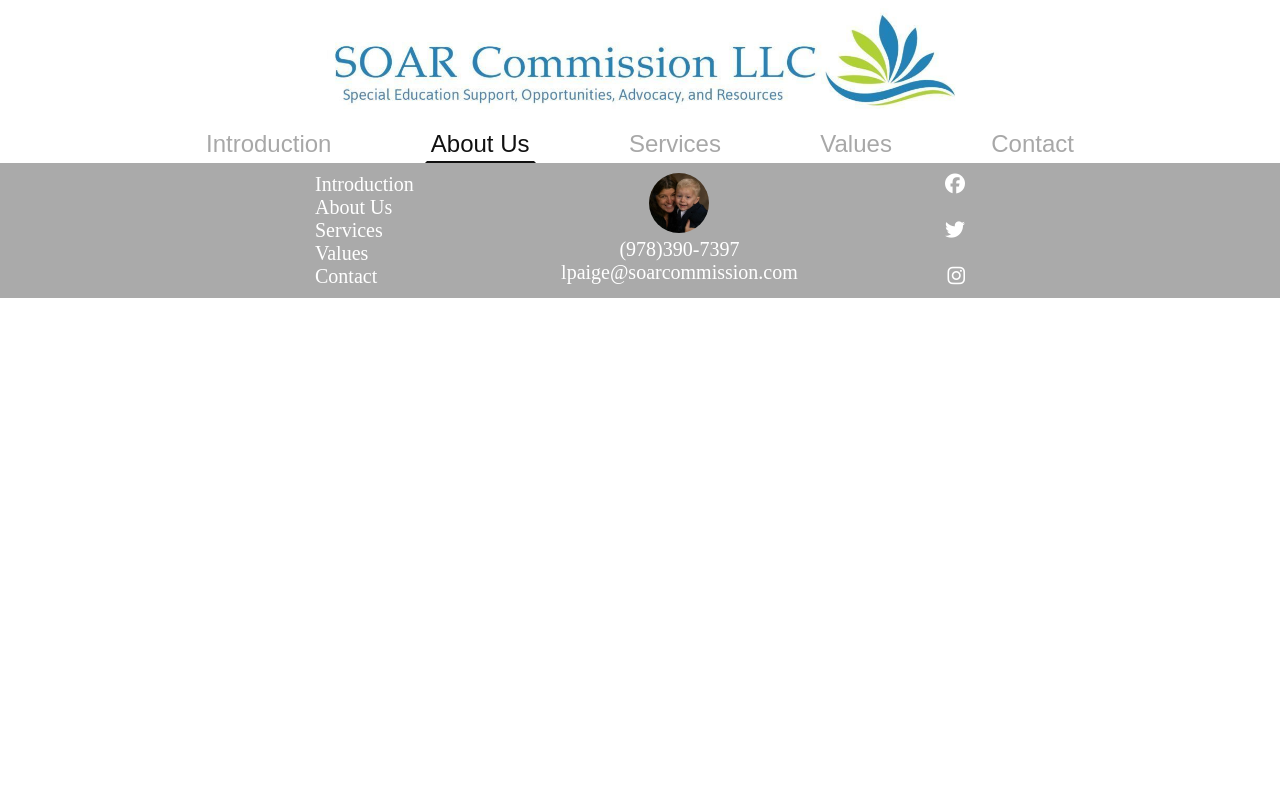
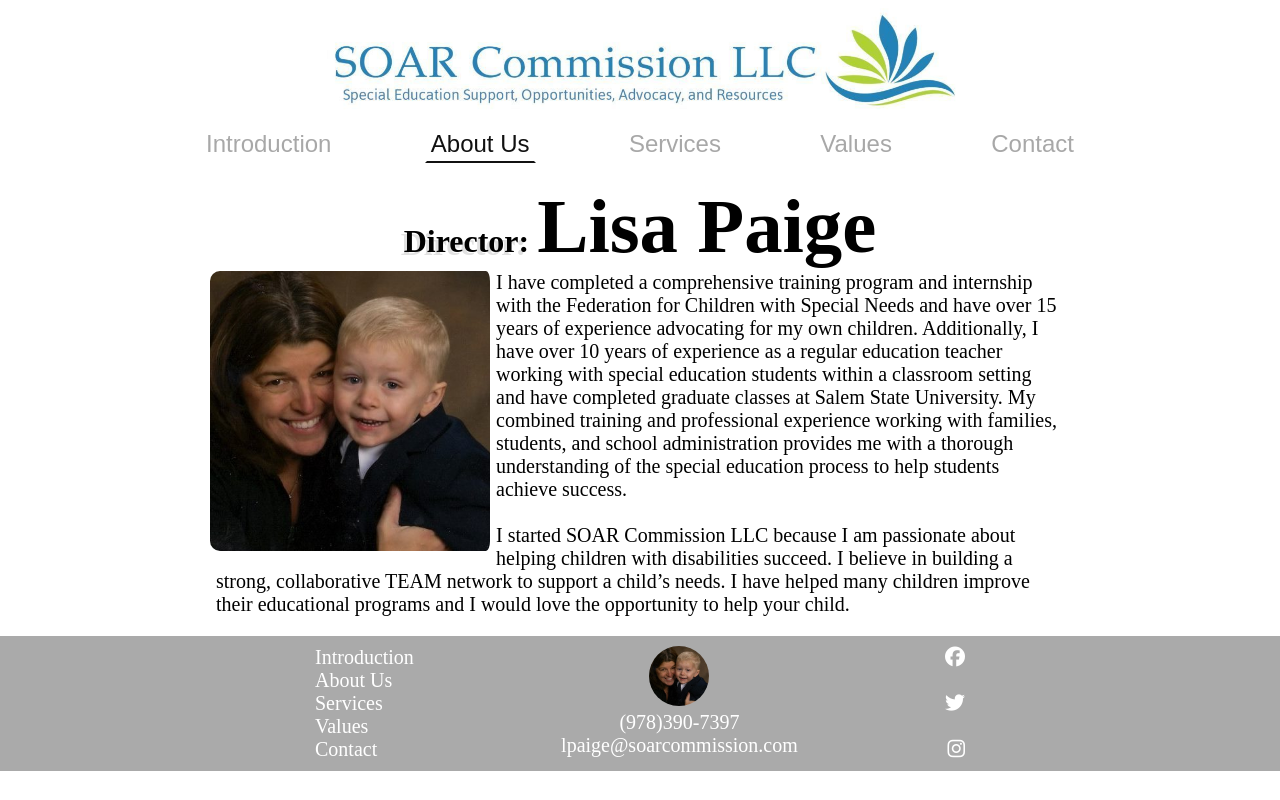
Before and after one commit to jgavinpaige/Soar, a plain HTML site: page about.html in a window 1280 px wide. Drawn offline with Linux system fonts and the light colour scheme.

Commit message:
Added about page

```diff
--- a/about.html
+++ b/about.html
@@ -18,7 +18,16 @@
         </div>
     </div>
     <div class="about-content-wrapper">
-
+        <div class="about-content-image-title-wrapper"><h1>Director: <span class="about-content-image-title-name-wrapper">Lisa Paige</span></h1></div>
+        <div class="about-content-image-wrapper">
+            <img src="images/contact-profile-image.jpg">
+        </div>
+        <div class="about-content-body-wrapper">
+            <p>I have completed a comprehensive training program and internship with the Federation for Children with Special Needs and have over 15 years of experience advocating for my own children. Additionally, I have over 10 years of experience as a regular education teacher working with special education students within a classroom setting and have completed graduate classes at Salem State University.  My combined training and professional experience working with families, students, and school administration provides me with a thorough understanding of the special education process to help students achieve success.
+                <br>
+                <br>
+                I started SOAR Commission LLC because I am passionate about helping children with disabilities succeed.   I believe in building a strong, collaborative TEAM network to support a child’s needs.  I have helped many children improve their educational programs and I would love the opportunity to help your child.</p>
+        </div>
     </div>
     <div class="footer-container">
         <div class="footer-wrapper">
@@ -40,7 +49,7 @@
             </div>
             <div class="footer-media-wrapper">
                 <ul>
-                    <li><a><i class="fab fa-facebook"></i></a></li>
+                    <li><a href="https://www.facebook.com/soarcommission/" target="_blank"><i class="fab fa-facebook"></i></a></li>
                     <li><a><i class="fab fa-twitter"></i></a></li>
                     <li><a><i class="fab fa-instagram"></i></a></li>
                 </ul>
--- a/css/style.css
+++ b/css/style.css
@@ -67,7 +67,7 @@
 
 /* Content */
 .introduction-content-wrapper {
-    padding: 20px;
+    padding: 25px 0;
     align-content: center;
     display: grid;
     grid-template-columns: 1fr;
@@ -139,6 +139,7 @@
 
 .content-header-quote-wrapper {
     font-size: 34px;
+    background-color: #e6ffff;
     margin-bottom: 30px;
     transition: font-size .5s;
 }
@@ -160,6 +161,16 @@
     font-size: 20px;
     transition: font-size .5s;
     padding-bottom: 30px;
+}
+
+@media screen and (min-width: 1250px){
+    .content-header-quote-wrapper {
+        width: 1250px;
+        border-radius: 20px;
+        margin-left: auto;
+        margin-right: auto;
+        transition: border-radius 1s;
+    }
 }
 
 @media screen and (min-width: 850px){
@@ -196,6 +207,63 @@
 
     .content-header-wrapper p {
         font-size: 10px;
+        transition: font-size .5s;
+    }
+}
+
+/* About */
+.about-content-wrapper {
+    padding: 20px;
+}
+
+.about-content-image-wrapper {
+    text-align: center;
+    user-select: none;
+    float: left;
+}
+
+.about-content-image-title-wrapper {
+    font-size: 16px;
+    text-shadow: -3px 3px rgb(225, 225, 225);
+    width: 100%;
+    text-align: center;
+    transition: font-size .5s;
+}
+
+.about-content-image-title-name-wrapper {
+    font-size: 2.4em;
+    text-shadow: none;
+}
+
+.about-content-image-wrapper img {
+    width: 200px;
+    border-radius: 10px;
+    padding-right: 6px;
+    transition: width .5s;
+}
+
+.about-content-body-wrapper {
+    padding: 0 6px;
+    font-size: 20px;
+}
+
+@media screen and (min-width: 900px) {
+    .about-content-wrapper {
+        width: 860px;
+        margin: auto;
+    }
+}
+
+@media screen and (min-width: 700px) {
+    .about-content-image-wrapper img {
+        width: 280px;
+        transition: width .5s;
+    }
+}
+
+@media screen and (max-width: 630px){
+    .about-content-image-title-wrapper {
+        font-size: 12px;
         transition: font-size .5s;
     }
 }
```
Also changed, not shown: contact.html (+1 -1 lines), services.html (+1 -1 lines), values.html (+1 -1 lines), images/services-content-image.jpg (added).
